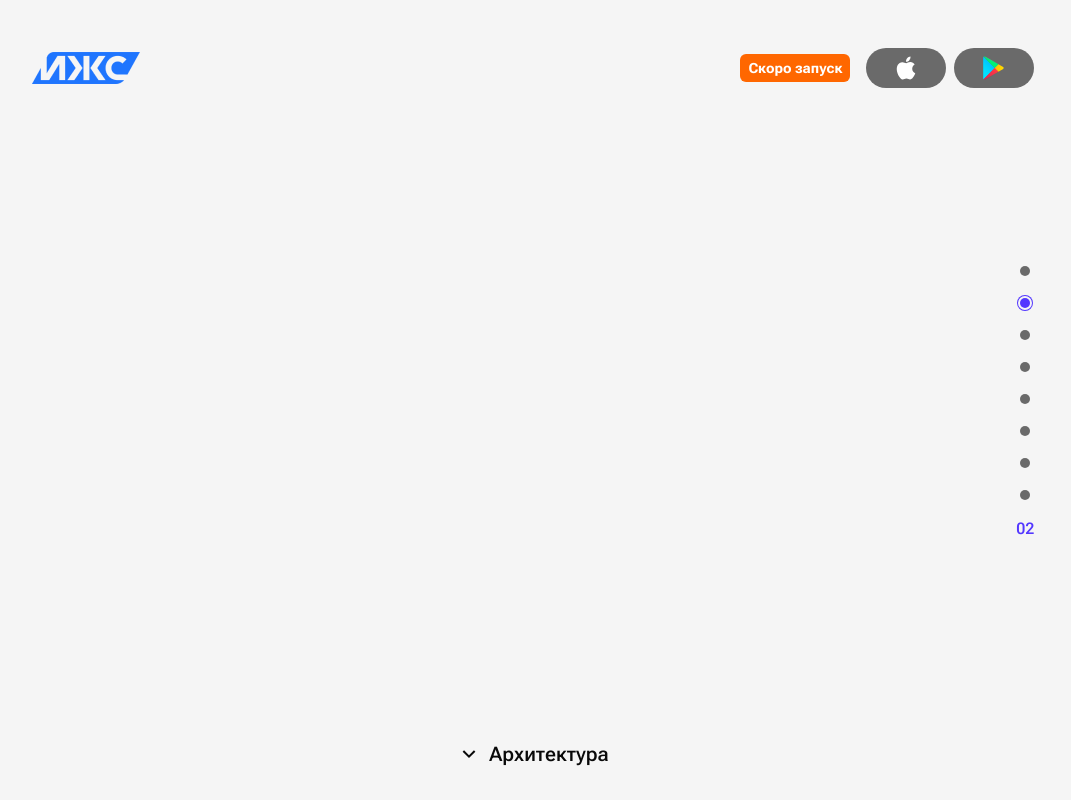
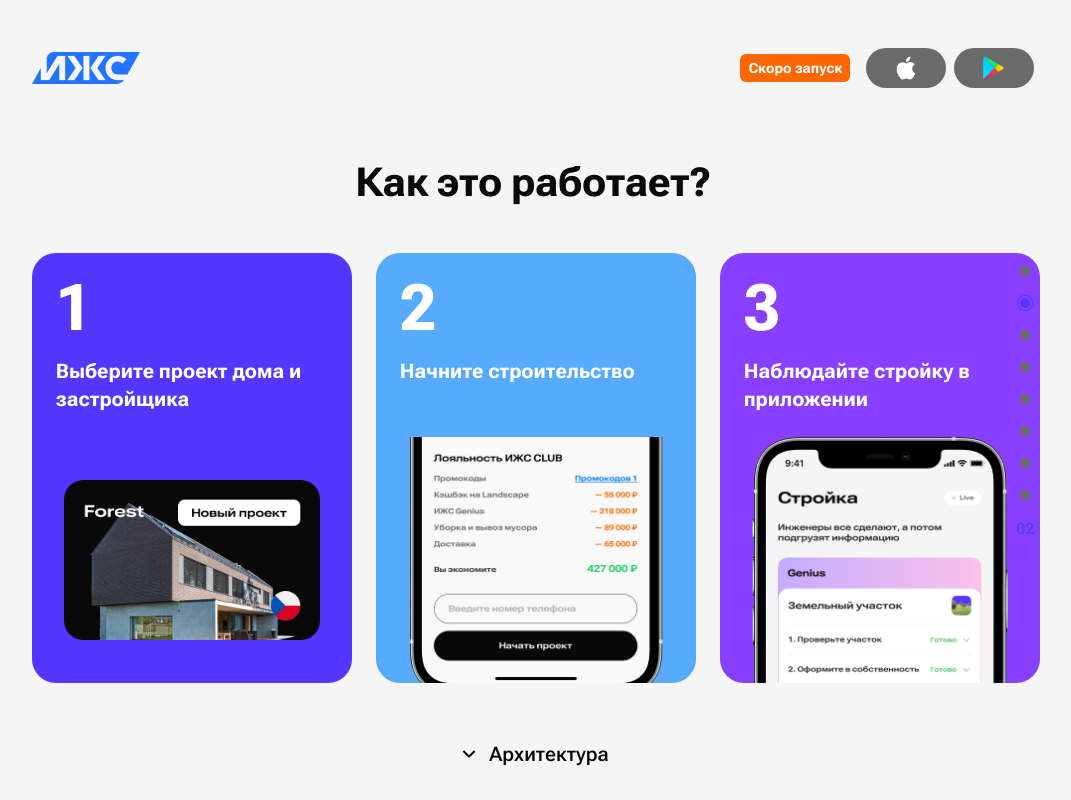
Before and after one commit to etonee123x/landing, a plain HTML site: page index.html in a window 1280 px wide. Both pictures are taken after a click on the element 1132 px from the left and 302 px from the top of the page. Shown: the whole page, without its empty margins (107-1178 px from the left). Drawn offline with Linux system fonts and the light colour scheme.

Commit message:
+ page 2

```diff
--- /dev/null
+++ b/css/demo-card.css
@@ -0,0 +1,52 @@
+.demo-card {
+  color: var(--cl-white);
+  display: flex;
+  flex-direction: column;
+}
+.demo-card__picture {
+  width: 80%;
+  margin: 0 auto;
+  margin-top: auto;
+}
+
+.demo-card__picture-block {
+  justify-content: center;
+}
+
+/* adaptive */
+/* mobile */
+@media (max-width: 640px) {
+  .demo-card {
+    width: 16rem;
+    border-radius: 1.25rem;
+  }
+  .demo-card__step-number {
+    padding: 1rem 1rem 1rem;
+    font-size: 40px;
+    font-weight: 750;
+    line-height: 40px;
+    letter-spacing: -0.5px;
+  }
+  .demo-card__step-desc {
+    padding: 0 1rem 1.5rem;
+  }
+}
+
+/* adaptive */
+/* desktop */
+@media (min-width: 641px) {
+  .demo-card {
+    width: 20rem;
+    border-radius: 1.5rem;
+  }
+  .demo-card__step-number {
+    padding: 1.5rem 1.5rem 1rem;
+    font-size: 64px;
+    font-weight: 750;
+    line-height: 64px;
+    letter-spacing: -0.5px;
+  }
+  .demo-card__step-desc {
+    padding: 0 1.5rem 1.5rem;
+  }
+}
--- a/css/page-1.css
+++ b/css/page-1.css
@@ -1,7 +1,4 @@
 .page-1__header {
-}
-
-.page-1__paragraph {
   max-width: 40rem;
   margin-bottom: 1rem;
 }
@@ -22,6 +19,11 @@
   position: absolute;
   transform: translate(-50%, -33%) rotate(-15deg);
   left: 50%;
+}
+
+.page-1__store-buttons {
+  width: fit-content;
+  position: relative;
 }
 
 /* adaptive */
@@ -59,12 +61,6 @@
     margin-left: 0;
     margin-right: 0;
   }
-  .page-1__header {
-    font-family: 'Montserrat';
-    font-size: 90px;
-    font-weight: 800;
-    line-height: 110px;
-  }
   .page-1__store-buttons {
     gap: 1.5rem;
   }
--- a/css/page-2.css
+++ b/css/page-2.css
@@ -0,0 +1,30 @@
+.page-2__cards {
+  margin-right: auto;
+  width: 80vw;
+  overflow-x: auto;
+}
+.page-2__cards-content {
+  display: inline-flex;
+}
+
+/* adaptive */
+/* mobile */
+@media (max-width: 640px) {
+  .page-2__header {
+    margin-bottom: 1rem;
+  }
+  .page-2__cards-content {
+    gap: 0.5rem;
+  }
+}
+
+/* adaptive */
+/* desktop */
+@media (min-width: 641px) {
+  .page-2__header {
+    margin-bottom: 3rem;
+  }
+  .page-2__cards-content {
+    gap: 1.5rem;
+  }
+}
--- a/index.html
+++ b/index.html
@@ -6,6 +6,7 @@
     <link rel="stylesheet" href="css/table.css" />
     <link rel="stylesheet" href="css/store-button.css" />
     <link rel="stylesheet" href="css/card.css" />
+    <link rel="stylesheet" href="css/demo-card.css" />
     <link rel="stylesheet" href="css/header.css" />
     <link rel="stylesheet" href="css/footer.css" />
     <link rel="stylesheet" href="css/phone.css" />
@@ -175,7 +176,7 @@
       </div>
       <div id="page-1" style="display: flex" class="page__content page-1">
         <div class="page-1__desktop-not-phone">
-          <p class="page-1__paragraph mobile-f-h1 desktop-f-h1 mobile-ta-center">
+          <p class="page-1__header mobile-f-h1 desktop-f-h1 mobile-ta-center">
             Постройте дом быстрее и легче через приложение
           </p>
           <img class="page-1__phone phone desktop-none" src="assets/media/page1-phone.png" />
@@ -301,7 +302,30 @@
         <img class="page-1__phone phone mobile-none" src="assets/media/page1-phone.png" />
       </div>
 
-      <div id="page-2" style="display: none" class="page__content page-2"></div>
+      <div id="page-2" style="display: none" class="page__content page-2">
+        <div class="page-2__header mobile-f-h1 desktop-f-h2">Как это работает?</div>
+        <div class="page-2__cards">
+          <div class="page-2__cards-content">
+            <div style="background-color: var(--cl-blue)" class="demo-card">
+              <div class="demo-card__step-number">1</div>
+              <div class="demo-card__step-desc mobile-f-h1 desktop-f-body-large-2">
+                Выберите проект дома и застройщика
+              </div>
+              <img style="margin-bottom: auto" class="demo-card__picture" src="assets/media/page-3-step-1.png" />
+            </div>
+            <div style="background-color: #56abff" class="demo-card">
+              <div class="demo-card__step-number">2</div>
+              <div class="demo-card__step-desc mobile-f-h1 desktop-f-body-large-2">Начните строительство</div>
+              <img class="demo-card__picture" src="assets/media/page-3-step-2.png" />
+            </div>
+            <div style="background-color: #883fff" class="demo-card">
+              <div class="demo-card__step-number">3</div>
+              <div class="demo-card__step-desc mobile-f-h1 desktop-f-body-large-2">Наблюдайте стройку в приложении</div>
+              <img class="demo-card__picture" src="assets/media/page-3-step-3.png" />
+            </div>
+          </div>
+        </div>
+      </div>
 
       <div id="page-3" style="display: none" class="page__content page-3">
         <div class="page-3__not-cards">
```
Also changed, not shown: assets/media/page-3-step-1.png (added), assets/media/page-3-step-2.png (added), assets/media/page-3-step-3.png (added), assets/media/page1-phone-content.png (deleted), assets/media/phone.png (deleted).
